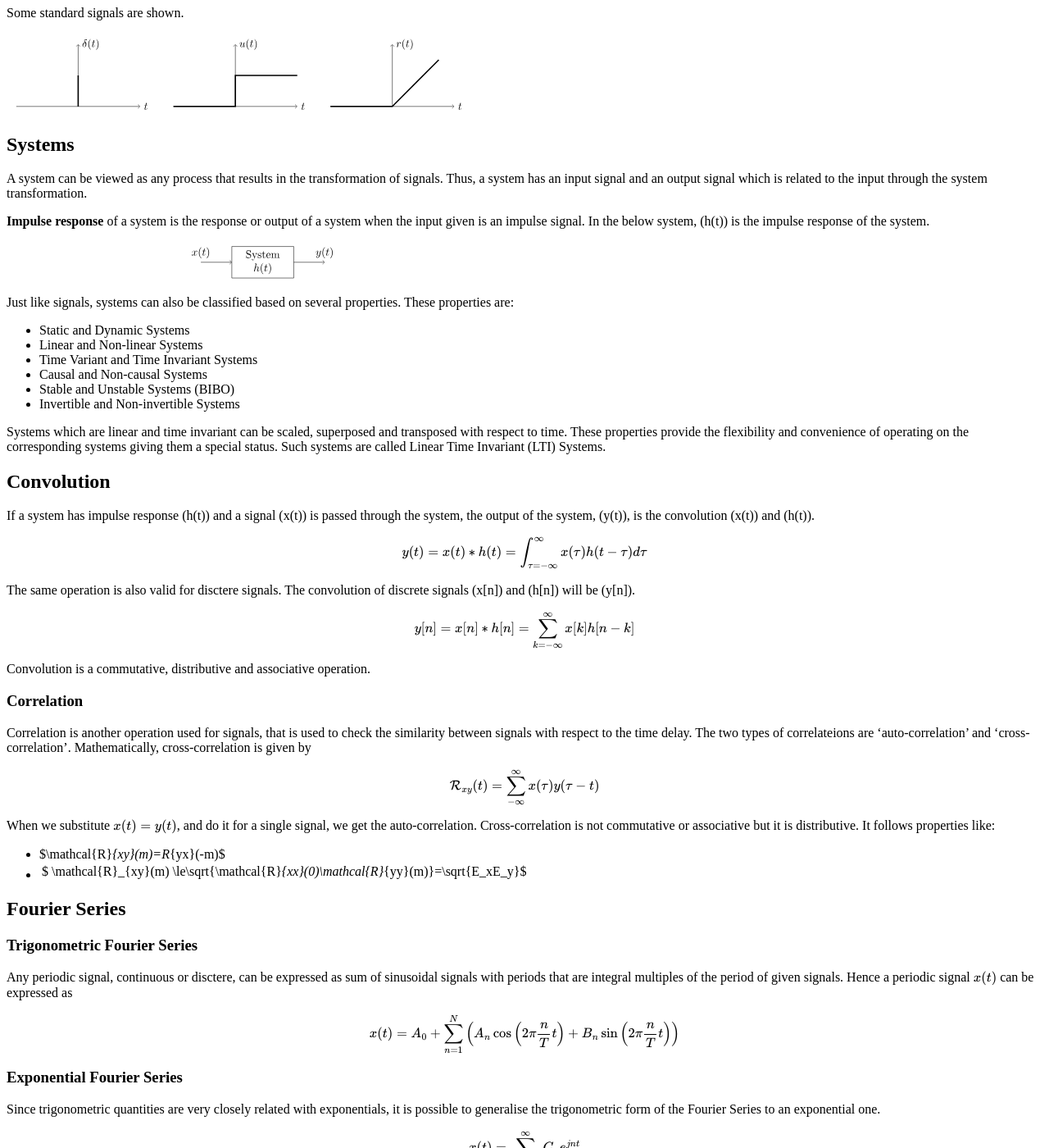
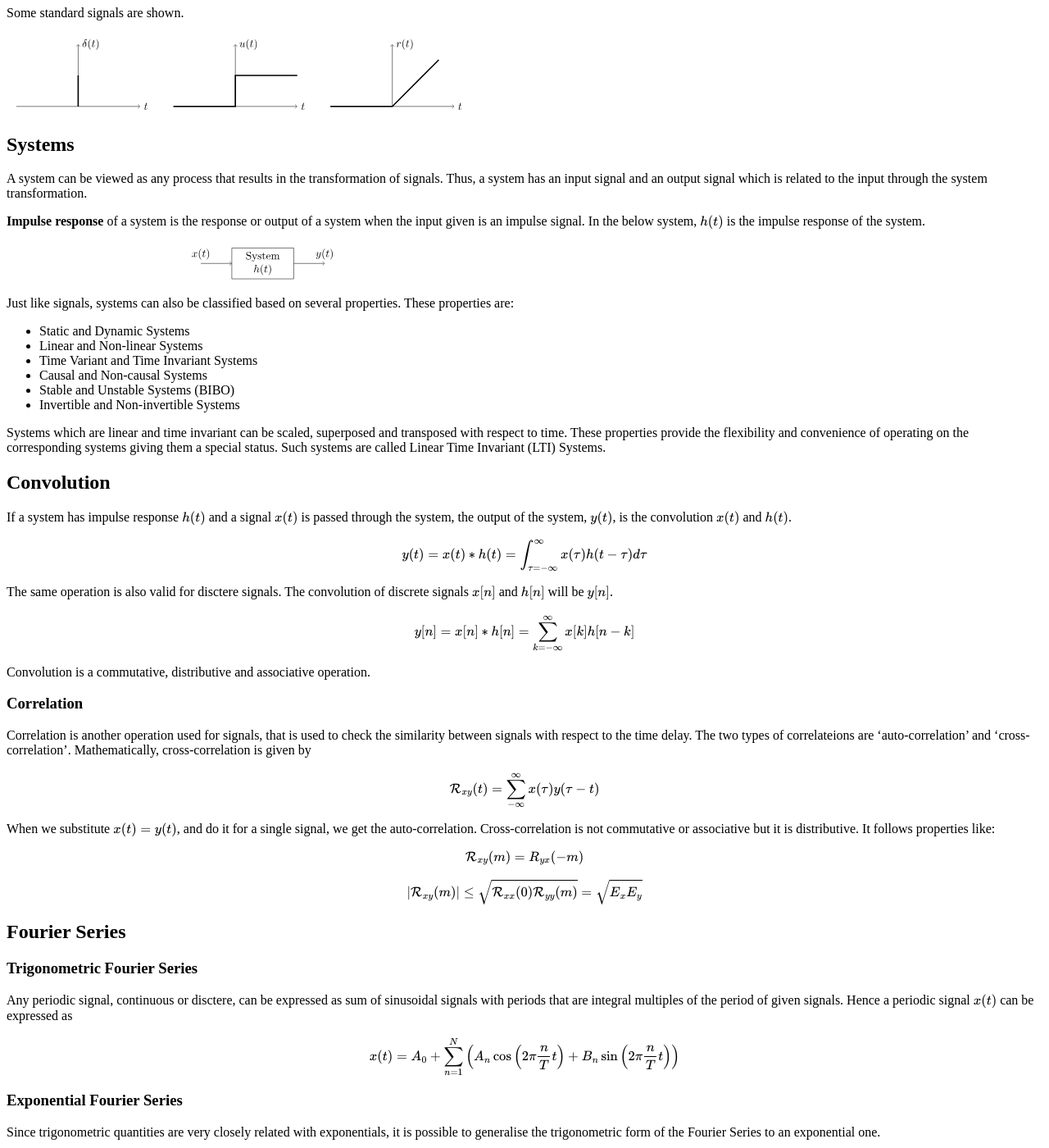
Before and after one commit to samedhk/web, a Jekyll site: the page built from btech_revision/signal_processing/signals_and_systems/main.md, in a window 1280 px wide and 1400 px high, scrolled down 312 px. Shown: the whole window at 82% size. Built offline with Jekyll 4.4.1, drawn with Linux system fonts in a browser that asks for light colours; our own code applies the rules of GitHub Pages for plain Markdown files.

```diff
--- a/btech_revision/signal_processing/signals_and_systems/main.md
+++ b/btech_revision/signal_processing/signals_and_systems/main.md
@@ -15,7 +15,7 @@ Some standard signals are shown.
 ## Systems
 A system can be viewed as any process that results in the transformation of signals. Thus, a system has an input signal and an output signal which is related to the input through the system transformation.
 
-**Impulse response** of a system is the response or output of a system when the input given is an impulse signal. In the below system, \(h(t)\) is the impulse response of the system.
+**Impulse response** of a system is the response or output of a system when the input given is an impulse signal. In the below system, $h(t)$ is the impulse response of the system.
 
 ![system](system.svg)
 
@@ -29,11 +29,11 @@ Just like signals, systems can also be classified based on several properties. T
 
 Systems which are linear and time invariant can be scaled, superposed and transposed with respect to time. These properties provide the flexibility and convenience of operating on the corresponding systems giving them a special status. Such systems are called Linear Time Invariant (LTI) Systems.
 ## Convolution
-If a system has impulse response \(h(t)\) and a signal \(x(t)\) is passed through the system, the output of the system, \(y(t)\), is the convolution \(x(t)\) and \(h(t)\).
+If a system has impulse response $h(t)$ and a signal $x(t)$ is passed through the system, the output of the system, $y(t)$, is the convolution $x(t)$ and $h(t)$.
 
 $$y(t)=x(t)\ast h(t)=\int_{\tau=-\infty}^{\infty}x(\tau)h(t-\tau)d\tau$$
 
-The same operation is also valid for disctere signals. The convolution of discrete signals \(x[n]\) and \(h[n]\) will be \(y[n]\).
+The same operation is also valid for disctere signals. The convolution of discrete signals $x[n]$ and $h[n]$ will be $y[n]$.
 
 $$y[n]=x[n]\ast h[n]=\sum_{k=-\infty}^{\infty}x[k]h[n-k]$$
 
@@ -45,8 +45,10 @@ Correlation is another operation used for signals, that is used to check the sim
 $$\mathcal{R}_{xy}(t)=\sum_{-\infty}^{\infty}x(\tau)y(\tau-t)$$
 
 When we substitute $x(t)=y(t)$, and do it for a single signal, we get the auto-correlation. Cross-correlation is not commutative or associative but it is distributive. It follows properties like:
-- $\mathcal{R}_{xy}(m)=R_{yx}(-m)$
-- $|\mathcal{R}_{xy}(m)|\le\sqrt{\mathcal{R}_{xx}(0)\mathcal{R}_{yy}(m)}=\sqrt{E_xE_y}$
+
+$$\mathcal{R}_{xy}(m)=R_{yx}(-m)$$
+
+$$|\mathcal{R}_{xy}(m)|\le\sqrt{\mathcal{R}_{xx}(0)\mathcal{R}_{yy}(m)}=\sqrt{E_xE_y}$$
 
 ## Fourier Series
 ### Trigonometric Fourier Series
```
